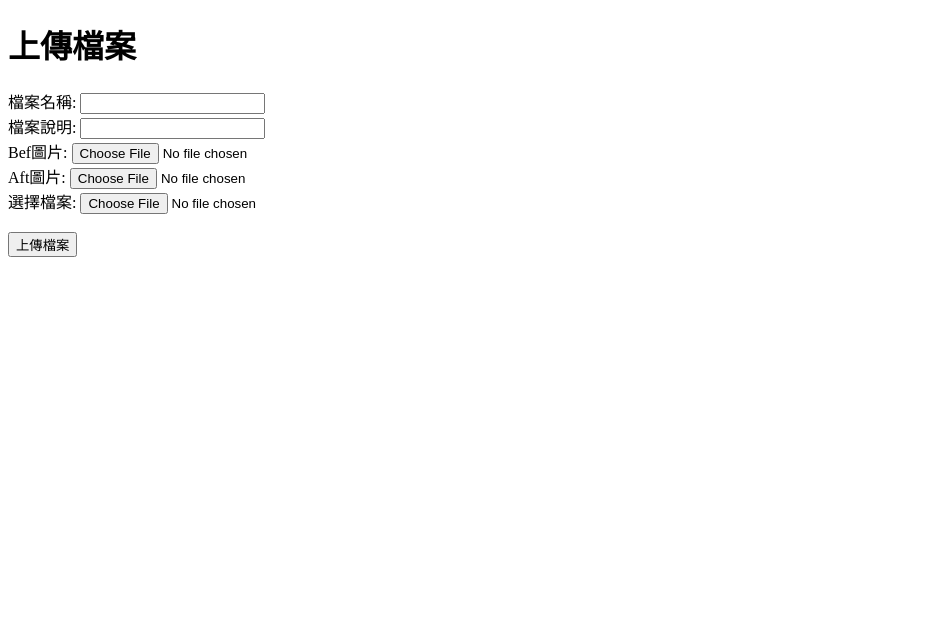
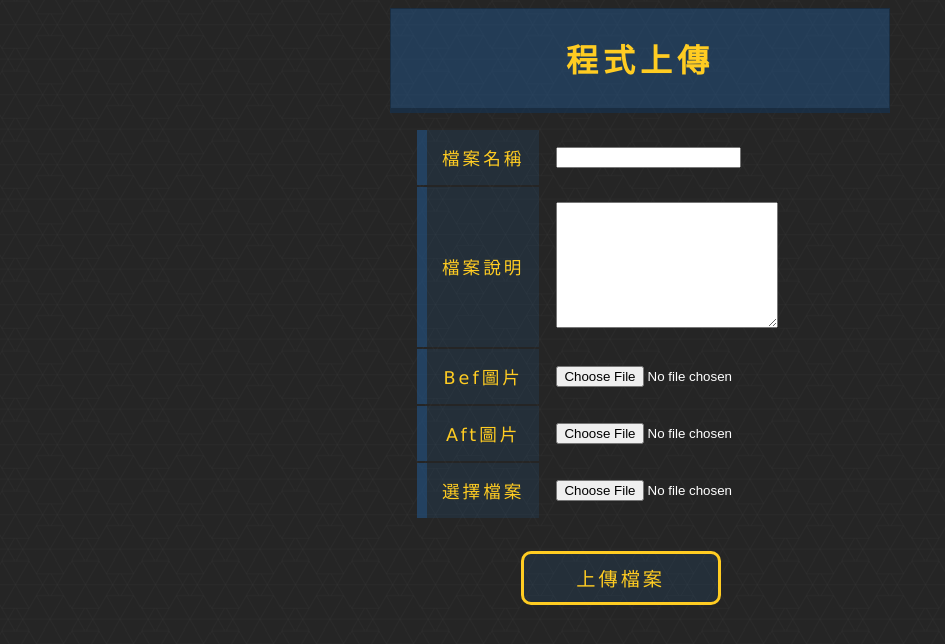
Before and after one commit to tina2827287/Project_Defect, a PHP site: page /file_upload.html in a window 1280 px wide. Shown: the top 644 px of the page, without its empty margins (0-945 px from the left). Run offline with PHP 8.4, Linux system fonts and the light colour scheme.

Commit message:
增加file_upload.html版面

```diff
--- a/file_upload.html
+++ b/file_upload.html
@@ -5,26 +5,130 @@
     <meta charset="utf-8">
     <title>瑕疵系統-上傳檔案</title>
 </head>
+<style>
+    body {
+        background-image: url(../img/dark_geometric.png);
+        background-repeat: repeat;
+        font-family: "Lucida Grande", "Ubuntu", "微軟正黑體", Verdanna, sans-serif;
+    }
+
+    #wrapper {
+        position: relative;
+        width: 500px;
+        height: auto;
+        left: 50%;
+        margin-left: -250px;
+        border: 0;
+        color: #fff;
+    }
+
+    #hd {
+        position: relative;
+        padding: 0;
+        margin: 0;
+        padding: 5px;
+        text-align: center;
+        background-color: rgba(34, 85, 136, 0.5);
+        border: 1px solid rgba(0, 0, 0, 0.25);
+        border-bottom: 5px solid rgba(0, 0, 0, 0.25);
+    }
+
+    #hd>h1 {
+        text-align: center;
+        color: #fc2;
+        letter-spacing: 5px;
+    }
+
+    #tb {
+        position: relative;
+        display: inline-block;
+        left: 50%;
+        width: 450px;
+        margin-left: -225px;
+        margin-top: 15px;
+    }
+
+    .tb-first {
+        text-align: center;
+        padding: 15px;
+        font-size: 1.1em;
+        letter-spacing: 3px;
+        color: #fc2;
+        background-color: rgba(34, 85, 136, 0.2);
+        border-left: 10px solid rgba(34, 85, 136, 0.5);
+    }
+
+    .tb-sec {
+        padding: 15px;
+    }
+
+    .tb-sub {
+        position: relative;
+        text-align: center;
+        padding: 5px;
+    }
+
+    .tb-sub-input {
+        font-family: inherit;
+        position: relative;
+        width: 200px;
+        margin-top: 30px;
+        margin-bottom: 30px;
+        padding: 10px 15px;
+        border: 3px solid #fc2;
+        border-radius: 10px;
+        cursor: pointer;
+        background-color: rgba(34, 85, 136, 0.2);
+        color: #fc2;
+        font-size: 1.2em;
+        letter-spacing: 3px;
+    }
+</style>
 
 <body>
-    <header>
-        <h1>上傳檔案</h1>
-    </header>
-    <div>
+
+    <div id="wrapper">
+        <header id="hd">
+            <h1>程式上傳</h1>
+        </header>
         <form action="phpul.php" method="post" enctype="multipart/form-data">
-            檔案名稱:
-            <input type="text" name="fName" id="fName">
-            <br> 檔案說明:
-            <input type="text" name="fileContent" id="fileContent">
-            <br> Bef圖片:
-            <input type="file" name="BefImg" id="BefImg" />
-            <br> Aft圖片:
-            <input type="file" name="AftImg" id="AftImg" />
-            <br>選擇檔案:
-            <input type="file" name="ProFile" id="ProFile" />
-            <br>
-            <br>
-            <input type="submit" name="submit" value="上傳檔案" />
+            <table id="tb">
+                <tr>
+                    <td class="tb-first">檔案名稱</td>
+                    <td class="tb-sec">
+                        <input type="text" name="fName" id="fName">
+                    </td>
+                </tr>
+                <tr>
+                    <td class="tb-first">檔案說明</td>
+                    <td class="tb-sec">
+                        <textarea name="fileContent" id="fileContent" cols="25" rows="8"></textarea>
+                    </td>
+                </tr>
+                <tr>
+                    <td class="tb-first">Bef圖片</td>
+                    <td class="tb-sec">
+                        <input type="file" name="BefImg" id="BefImg" />
+                    </td>
+                </tr>
+                <tr>
+                    <td class="tb-first">Aft圖片</td>
+                    <td class="tb-sec">
+                        <input type="file" name="AftImg" id="AftImg" />
+                    </td>
+                </tr>
+                <tr>
+                    <td class="tb-first">選擇檔案</td>
+                    <td class="tb-sec">
+                        <input type="file" name="ProFile" id="ProFile" />
+                    </td>
+                </tr>
+                <tr class="tb-sub">
+                    <td colspan="2">
+                        <input class="tb-sub-input" type="submit" name="submit" value="上傳檔案" />
+                    </td>
+                </tr>
+            </table>
         </form>
     </div>
 </body>
--- a/phpdl.php
+++ b/phpdl.php
@@ -39,7 +39,7 @@ ob_end_flush();
 
     }
 
- echo '<meta http-equiv=REFRESH CONTENT=0;url="./download.html">';
+ echo '<meta http-equiv=REFRESH CONTENT=0;url="./download.php">';
 
 
 ?>
```
Also changed, not shown: phpul.php (+15 -13 lines), img/photography.png (deleted), img/textured_paper.png (deleted).
